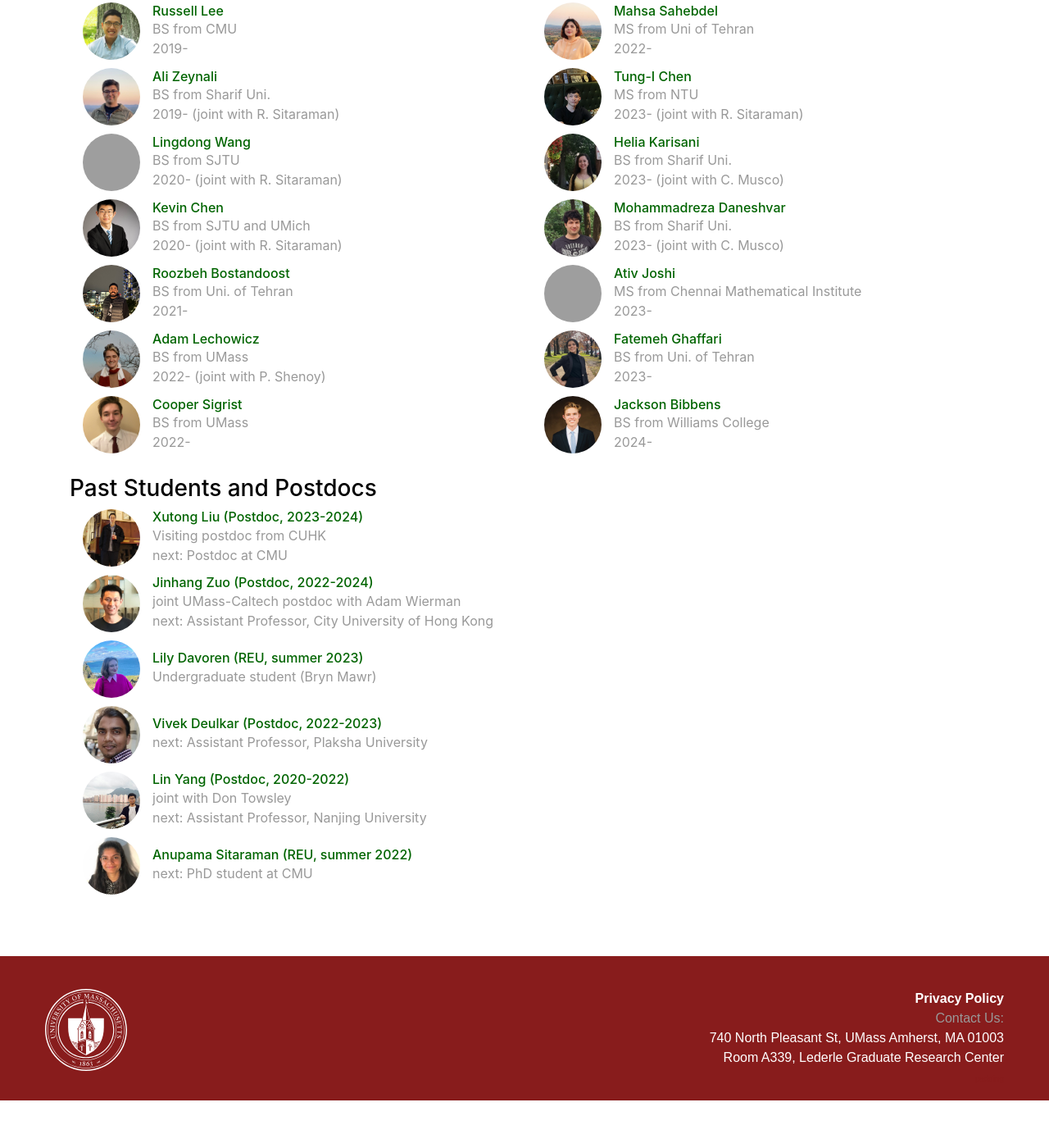
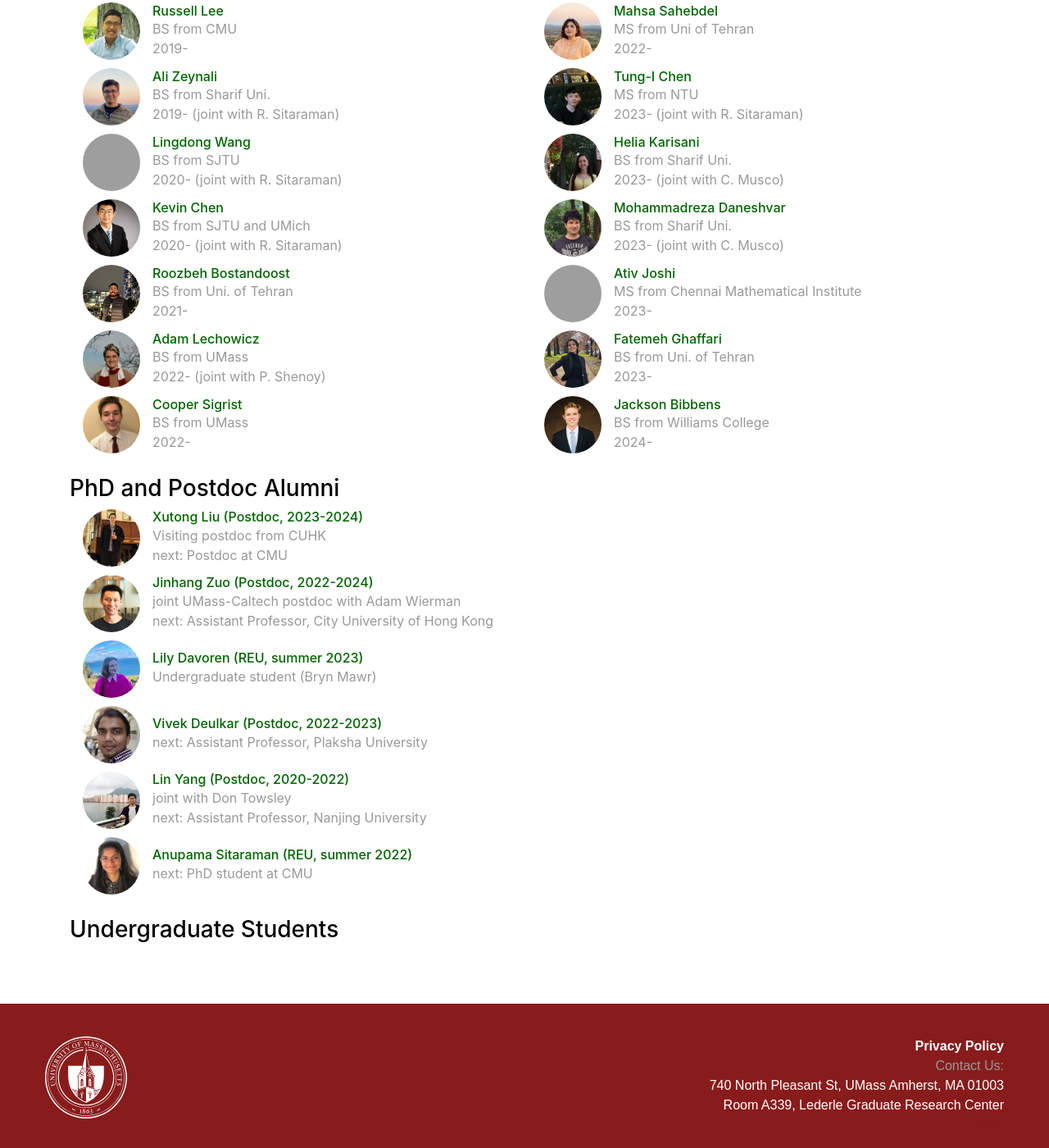
Before and after one commit to umass-solar/umass-solar.github.io, a Jekyll site: the page built from people.html, in a window 1280 px wide and 1400 px high, scrolled down 977 px. Shown: the whole window at 82% size. Built offline with Jekyll 4.4.1, drawn with Linux system fonts in a browser that asks for light colours; before the commit the page ends 2319 px from its top, so only the background shows below that; grey boxes are pictures that could not be loaded.

Commit message:
Update _config.yml

```diff
--- a/_config.yml
+++ b/_config.yml
@@ -23,7 +23,9 @@ roles:
   - key: grad
     name: Graduate Students
   - key: alum
-    name: Past Students and Postdocs
+    name: PhD and Postdoc Alumni
+  - key: ugrad
+    name: Undergraduate Students
 
 # Number of news stories on the front page.
 front_page_news: 5
```
